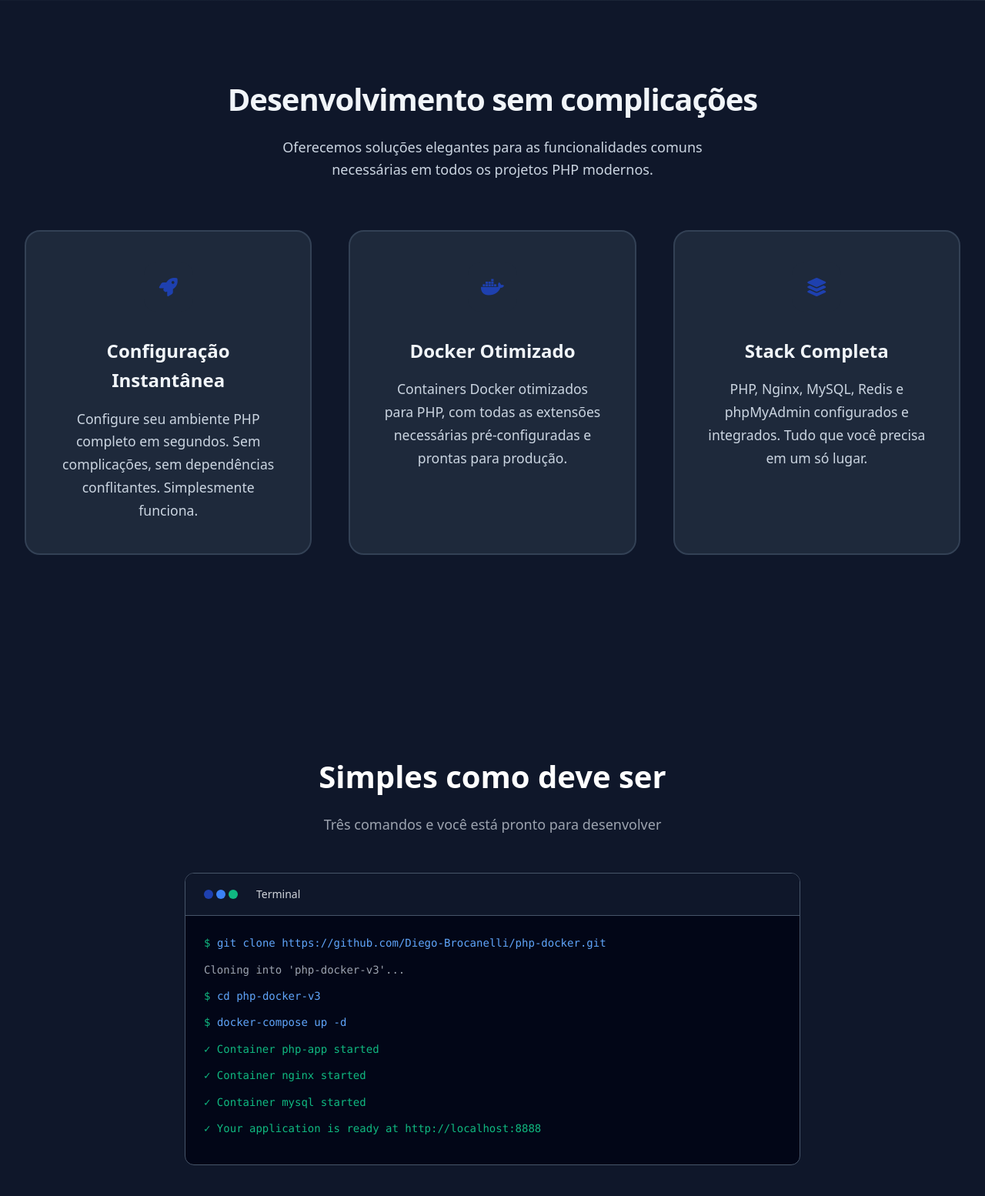
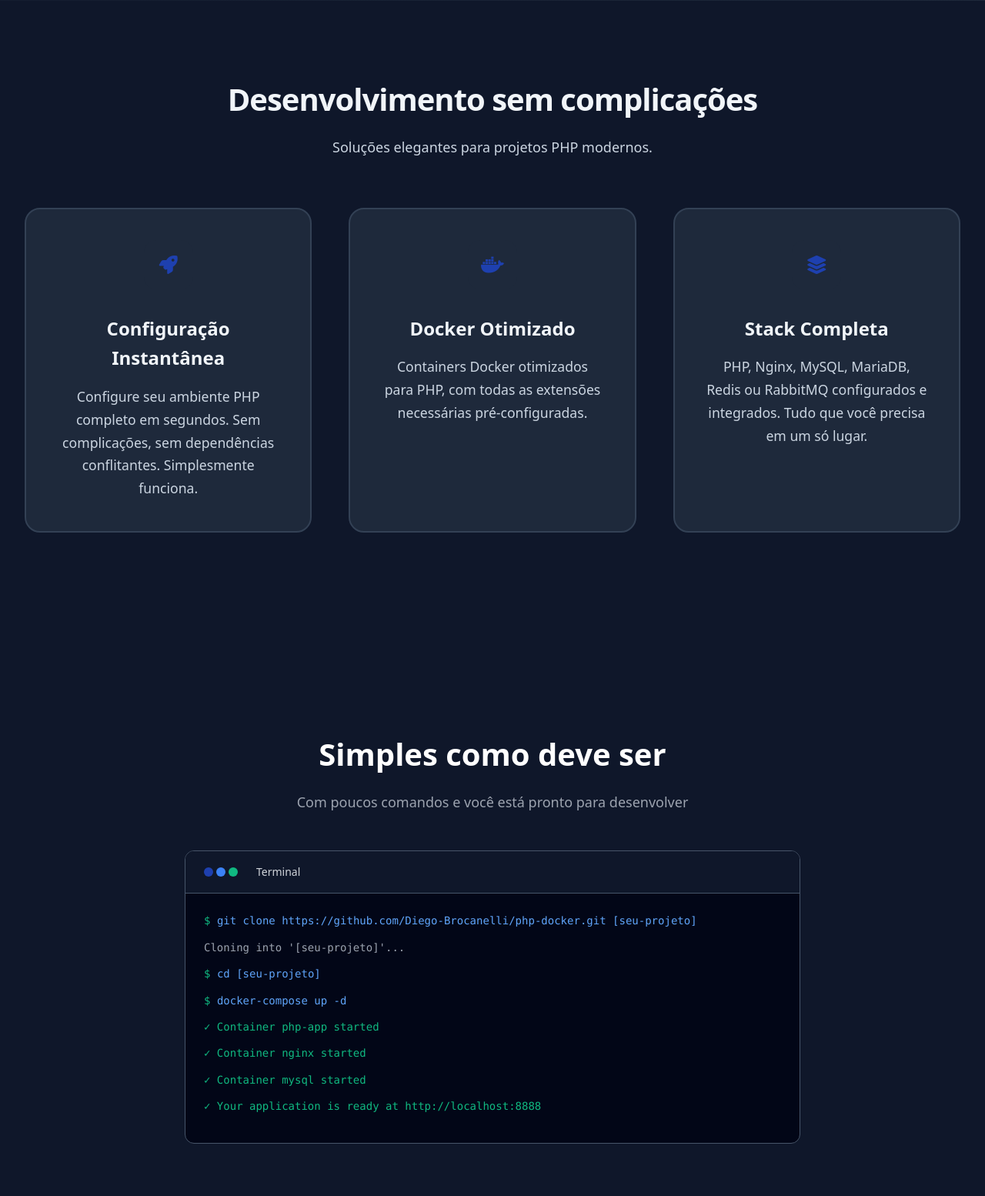
Before and after one commit to Diego-Brocanelli/php-docker, a PHP site: page / in a window 1280 px wide. Shown: the part 632-2186 px from the top of the page at 77% size. Run offline with PHP 8.4, Linux system fonts and the light colour scheme.

Commit message:
Atualização da documentação, remoção de arquivo depreciado e atualizado o index

```diff
--- a/public/index.php
+++ b/public/index.php
@@ -3,9 +3,12 @@
 <head>
     <meta charset="UTF-8">
     <meta name="viewport" content="width=device-width, initial-scale=1.0">
+
     <title>PHP Docker V3 - Fácil e Rápido</title>
+
     <link href="https://cdnjs.cloudflare.com/ajax/libs/font-awesome/6.4.0/css/all.min.css" rel="stylesheet">
-    <style>
+
+<style>
         :root {
             /* Light mode colors */
             --bg-primary: #ffffff;
@@ -691,16 +694,20 @@
                 <i class="fas fa-rocket"></i>
                 Versão 3.0 Disponível
             </div>
+
             <h1 class="fade-in-up delay-1">PHP Docker</h1>
+
             <p class="subtitle fade-in-up delay-2">
                 Desenvolvimento PHP com Docker de forma <strong>fácil e rápida</strong>.
                 Configure seu ambiente completo em segundos e foque no que realmente importa: seu código.
             </p>
+
             <div class="cta-buttons fade-in-up delay-3">
                 <a href="#code-section" class="btn btn-primary">
                     <i class="fas fa-download"></i>
                     Começar Agora
                 </a>
+
                 <a href="https://github.com/Diego-Brocanelli/php-docker" class="btn btn-secondary">
                     <i class="fab fa-github"></i>
                     Ver no GitHub
@@ -713,8 +720,9 @@
     <section class="section" id="features">
         <div class="section-header">
             <h2 class="section-title">Desenvolvimento sem complicações</h2>
+
             <p class="section-subtitle">
-                Oferecemos soluções elegantes para as funcionalidades comuns necessárias em todos os projetos PHP modernos.
+                Soluções elegantes para projetos PHP modernos.
             </p>
         </div>
 
@@ -723,7 +731,9 @@
                 <div class="feature-icon">
                     <i class="fas fa-rocket"></i>
                 </div>
+
                 <h3>Configuração Instantânea</h3>
+
                 <p>Configure seu ambiente PHP completo em segundos. Sem complicações, sem dependências conflitantes. Simplesmente funciona.</p>
             </div>
 
@@ -731,16 +741,20 @@
                 <div class="feature-icon">
                     <i class="fab fa-docker"></i>
                 </div>
+
                 <h3>Docker Otimizado</h3>
-                <p>Containers Docker otimizados para PHP, com todas as extensões necessárias pré-configuradas e prontas para produção.</p>
+
+                <p>Containers Docker otimizados para PHP, com todas as extensões necessárias pré-configuradas.</p>
             </div>
 
             <div class="feature-card">
                 <div class="feature-icon">
                     <i class="fas fa-layer-group"></i>
                 </div>
+
                 <h3>Stack Completa</h3>
-                <p>PHP, Nginx, MySQL, Redis e phpMyAdmin configurados e integrados. Tudo que você precisa em um só lugar.</p>
+
+                <p>PHP, Nginx, MySQL, MariaDB, Redis ou RabbitMQ configurados e integrados. Tudo que você precisa em um só lugar.</p>
             </div>
         </div>
     </section>
@@ -749,36 +763,50 @@
     <section class="code-section" id="code-section">
         <div class="code-container">
             <h2>Simples como deve ser</h2>
-            <p class="subtitle">Três comandos e você está pronto para desenvolver</p>
+            <p class="subtitle">Com poucos comandos e você está pronto para desenvolver</p>
 
             <div class="terminal-window">
                 <div class="terminal-header">
                     <div class="terminal-dots">
                         <div class="terminal-dot"></div>
+
                         <div class="terminal-dot"></div>
+
                         <div class="terminal-dot"></div>
                     </div>
+
                     <div class="terminal-title">Terminal</div>
                 </div>
+
                 <div class="terminal-content">
                     <div class="terminal-line">
                         <span class="terminal-prompt">$</span>
-                        <span class="terminal-command">git clone https://github.com/Diego-Brocanelli/php-docker.git</span>
+
+                        <span class="terminal-command">git clone https://github.com/Diego-Brocanelli/php-docker.git [seu-projeto]</span>
                     </div>
+
                     <div class="terminal-line terminal-output">
-                        Cloning into 'php-docker-v3'...
+                        Cloning into '[seu-projeto]'...
                     </div>
+
                     <div class="terminal-line">
                         <span class="terminal-prompt">$</span>
-                        <span class="terminal-command">cd php-docker-v3</span>
+
+                        <span class="terminal-command">cd [seu-projeto]</span>
                     </div>
+
                     <div class="terminal-line">
                         <span class="terminal-prompt">$</span>
+
                         <span class="terminal-command">docker-compose up -d</span>
                     </div>
+
                     <div class="terminal-line terminal-success">✓ Container php-app started</div>
+
                     <div class="terminal-line terminal-success">✓ Container nginx started</div>
+
                     <div class="terminal-line terminal-success">✓ Container mysql started</div>
+
                     <div class="terminal-line terminal-success">✓ Your application is ready at http://localhost:8888</div>
                 </div>
             </div>
@@ -791,14 +819,19 @@
             <div class="stats-grid">
                 <div class="stat-item">
                     <span class="stat-number">< 30s</span>
+
                     <span class="stat-label">Setup</span>
                 </div>
+
                 <div class="stat-item">
                     <span class="stat-number">0</span>
+
                     <span class="stat-label">Configuração</span>
                 </div>
+
                 <div class="stat-item">
                     <span class="stat-number">∞</span>
+
                     <span class="stat-label">Possibilidades</span>
                 </div>
             </div>
@@ -811,6 +844,7 @@
             <div class="footer-content">
                 <div class="footer-brand">
                     <h3><i class="fab fa-php"></i> PHP Docker</h3>
+
                     <p>Desenvolvimento PHP com Docker de forma fácil e rápida. Oferecemos um ecossistema completo para desenvolvedores PHP que querem focar no que realmente importa.</p>
                 </div>
 
@@ -827,7 +861,7 @@
             </div>
 
             <div class="footer-bottom">
-                <p>&copy; 2025 PHP Docker V3. Desenvolvido com ❤️ para a comunidade PHP.</p>
+                <p>&copy; <?= date('Y') ?> PHP Docker - Desenvolvido com ❤️ para a comunidade PHP.</p>
             </div>
         </div>
     </footer>
```
Also changed, not shown: README.md, 1 other file.
